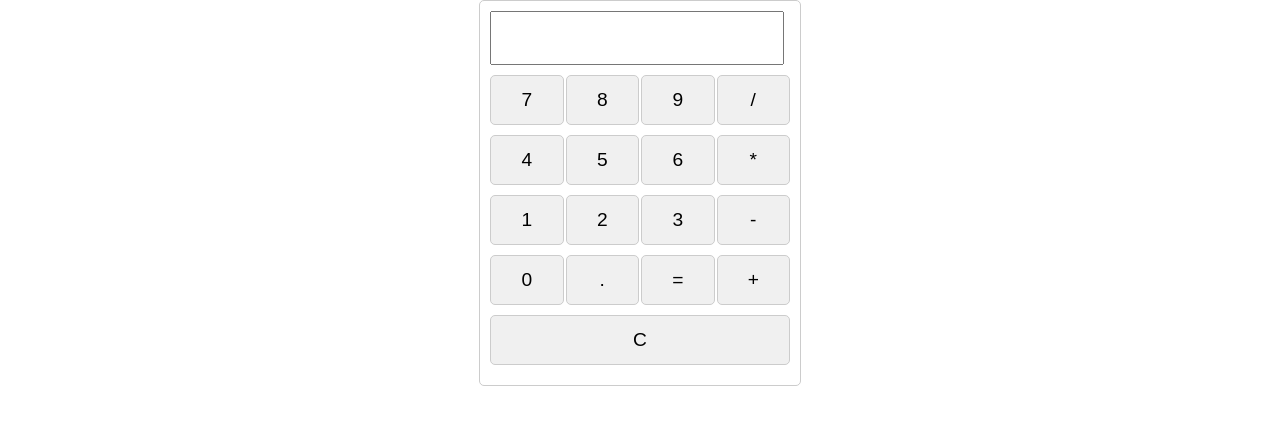
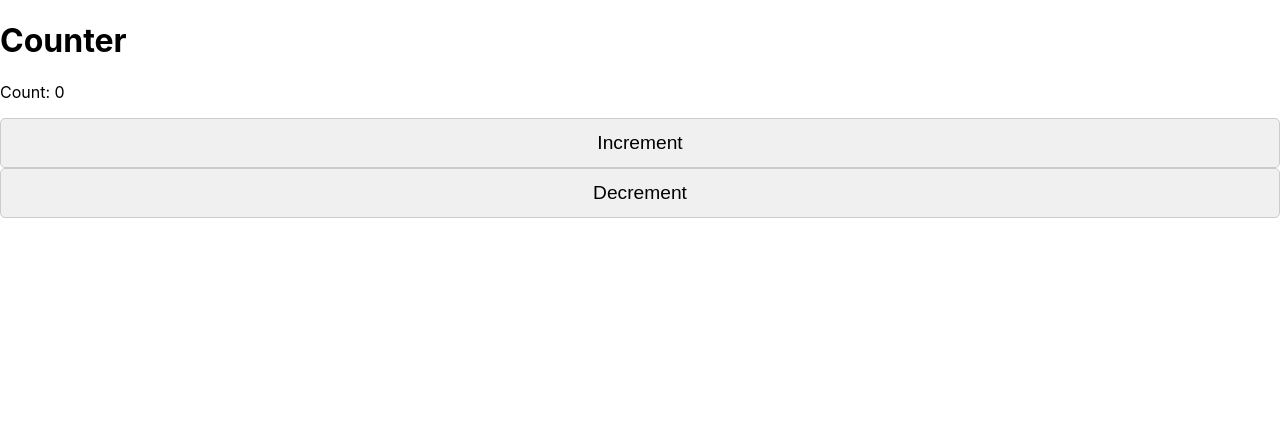
Before and after one commit to shashank08090/d3, a React (Create React App) app: page / in a window 1280 px wide. Shown: the top 424 px of the page. Built offline with nearby package versions, Linux system fonts and the light colour scheme.

Commit message:
error boundary and context api

```diff
--- /dev/null
+++ b/src/Counter.js
@@ -0,0 +1,17 @@
+import React, { useContext } from 'react';
+import CounterContext from './CounterContext';
+
+const Counter = () => {
+  const { count, increment, decrement } = useContext(CounterContext);
+
+  return (
+    <div>
+      <h1>Counter</h1>
+      <p>Count: {count}</p>
+      <button onClick={increment}>Increment</button>
+      <button onClick={decrement}>Decrement</button>
+    </div>
+  );
+};
+
+export default Counter;
--- /dev/null
+++ b/src/CounterContext.js
@@ -0,0 +1,23 @@
+import React, { createContext, useState } from 'react';
+
+const CounterContext = createContext();
+
+export const CounterProvider = ({ children }) => {
+  const [count, setCount] = useState(0);
+
+  const increment = () => {
+    setCount(count + 1);
+  };
+
+  const decrement = () => {
+    setCount(count - 1);
+  };
+
+  return (
+    <CounterContext.Provider value={{ count, increment, decrement }}>
+      {children}
+    </CounterContext.Provider>
+  );
+};
+
+export default CounterContext;
--- /dev/null
+++ b/src/ErrorBoundary.js
@@ -0,0 +1,25 @@
+import React, { Component } from 'react';
+
+class ErrorBoundary extends Component {
+  state = {
+    hasError: false
+  };
+
+  static getDerivedStateFromError(error) {
+    return { hasError: true };
+  }
+
+  componentDidCatch(error, errorInfo) {
+    console.error('Error caught by ErrorBoundary:', error, errorInfo);
+    // You can log the error to an error reporting service
+  }
+
+  render() {
+    if (this.state.hasError) {
+      return <h2>Something went wrong. Please refresh the page.</h2>;
+    }
+    return this.props.children;
+  }
+}
+
+export default ErrorBoundary;
--- a/src/index.js
+++ b/src/index.js
@@ -3,13 +3,22 @@ import ReactDOM from 'react-dom/client';
 import './index.css';
 import App from './App';
 import reportWebVitals from './reportWebVitals';
-import Calc from './Calc'
+import Calc from './Calc';
+import Counter from './Counter';
+import ErrorBoundary from './ErrorBoundary';
+import { CounterProvider } from './CounterContext';
 
 const root = ReactDOM.createRoot(document.getElementById('root'));
 root.render(
   <React.StrictMode>
     {/* <App /> */}
-    <Calc />
+    {/* <Calc /> */}
+    <ErrorBoundary >
+      <CounterProvider>
+      <Counter />
+      </CounterProvider>
+    </ErrorBoundary>
+
   </React.StrictMode>
 );
 
--- a/src/useCalculator.js
+++ b/src/useCalculator.js
@@ -20,12 +20,12 @@ const useCalculator = () => {
       }
     }, [input]);
 
-    // Memoize the result for display
+
     const displayResult = useMemo(() => {
       return result !== '' ? result.toString() : '';
     }, [result]);
 
-    // Return state and handler functions
+
     return {
       input,
       displayResult,
```
